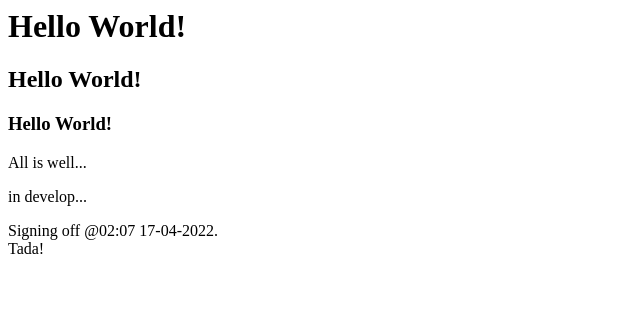
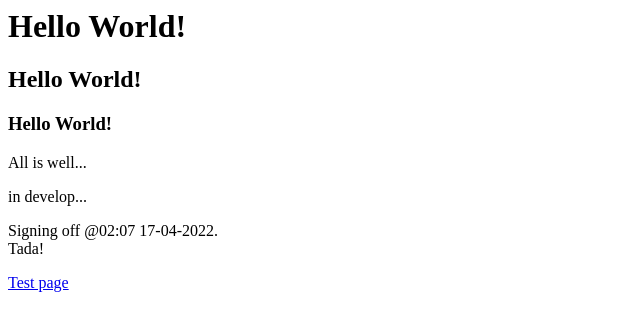
Before and after one commit to az-checker/az-checker, a plain HTML site: page index.html in a window 1280 px wide. Shown: the full height of the page, 0-640 px from the left. Drawn offline with Linux system fonts and the light colour scheme.

Commit message:
Update index.html

```diff
--- a/index.html
+++ b/index.html
@@ -9,5 +9,6 @@
     <p>All is well...</p>
     <p>in develop...</p>
     <p>Signing off @02:07 17-04-2022. <br>Tada!</p>
+    <p><a href="test.html">Test page</a></p>
   </body>
 </html>
```
